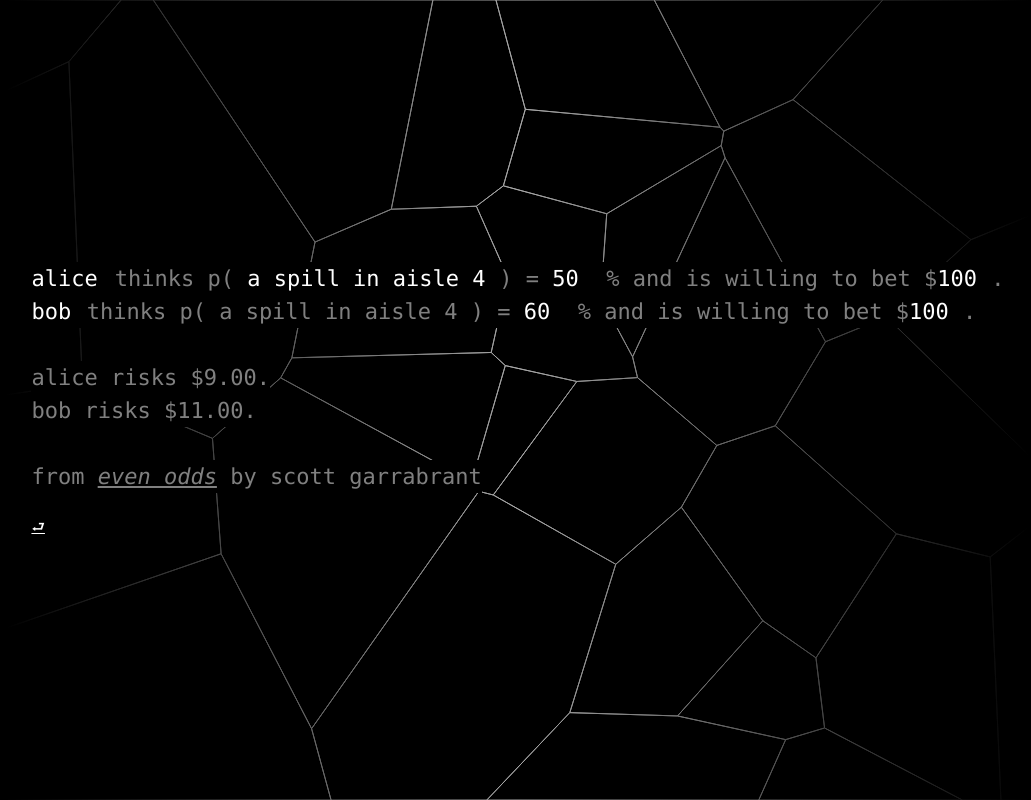
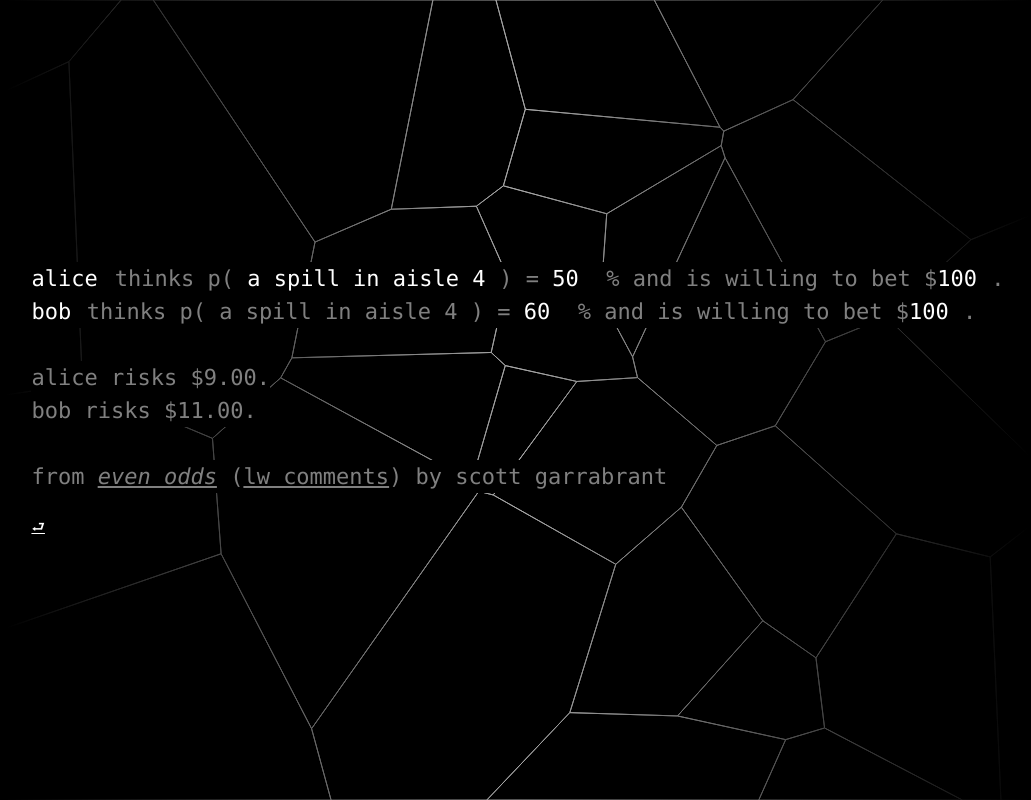
Before and after one commit to RatanRSur/rai.dev, a Next.js app: page /bet in a window 1280 px wide. Shown: the whole page, without its empty margins (122-1153 px from the left). Built offline with nearby package versions, Linux system fonts and the light colour scheme.

Commit message:
add link to lw comments

```diff
--- a/app/components/BettingState.tsx
+++ b/app/components/BettingState.tsx
@@ -145,13 +145,18 @@ export default function BettingState() {
       <br />
       <br />
       <p>
-        from{" "}
-        <a
+        from <a
           target="_blank"
           href="https://web.archive.org/web/20190220163419/http://bywayofcontradiction.com/even-odds/"
         >
           <span style={{ fontStyle: "italic" }}>even odds</span>
         </a>{" "}
+        (<a
+          target="_blank"
+          href="https://www.lesswrong.com/posts/aiz4FCKTgFBtKiWsE/even-odds#4kciXD7QMqWf5wSpG"
+        >
+          lw comments
+        </a>){" "}
         by scott garrabrant
       </p>
     </div>
```
